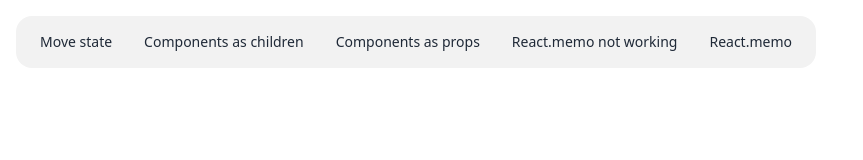
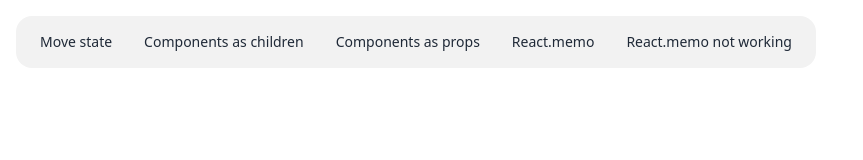
Before and after one commit to jankalfus/react-performance, a React (Vite) app: page / in a window 1280 px wide. Shown: the top 160 px of the page, without its empty margins (0-863 px from the left). Built offline with nearby package versions, Linux system fonts and the light colour scheme.

Commit message:
Switch the order of memo routes

```diff
--- a/src/App.tsx
+++ b/src/App.tsx
@@ -24,13 +24,13 @@
     path: "/components-as-props",
     name: "Components as props",
   },
+  ReactMemo: {
+    path: "/react-memo",
+    name: "React.memo",
+  },
   ReactMemoNotWorking: {
     path: "/react-memo-not-working",
     name: "React.memo not working",
-  },
-  ReactMemo: {
-    path: "/react-memo",
-    name: "React.memo",
   },
 };
 
@@ -70,11 +70,11 @@
             path={Paths.ComponentsAsProps.path}
             element={<ComponentsAsProps />}
           />
+          <Route path={Paths.ReactMemo.path} element={<ReactMemo />} />
           <Route
             path={Paths.ReactMemoNotWorking.path}
             element={<ReactMemoNotWorking />}
           />
-          <Route path={Paths.ReactMemo.path} element={<ReactMemo />} />
         </Routes>
       </BrowserRouter>
     </div>
```
